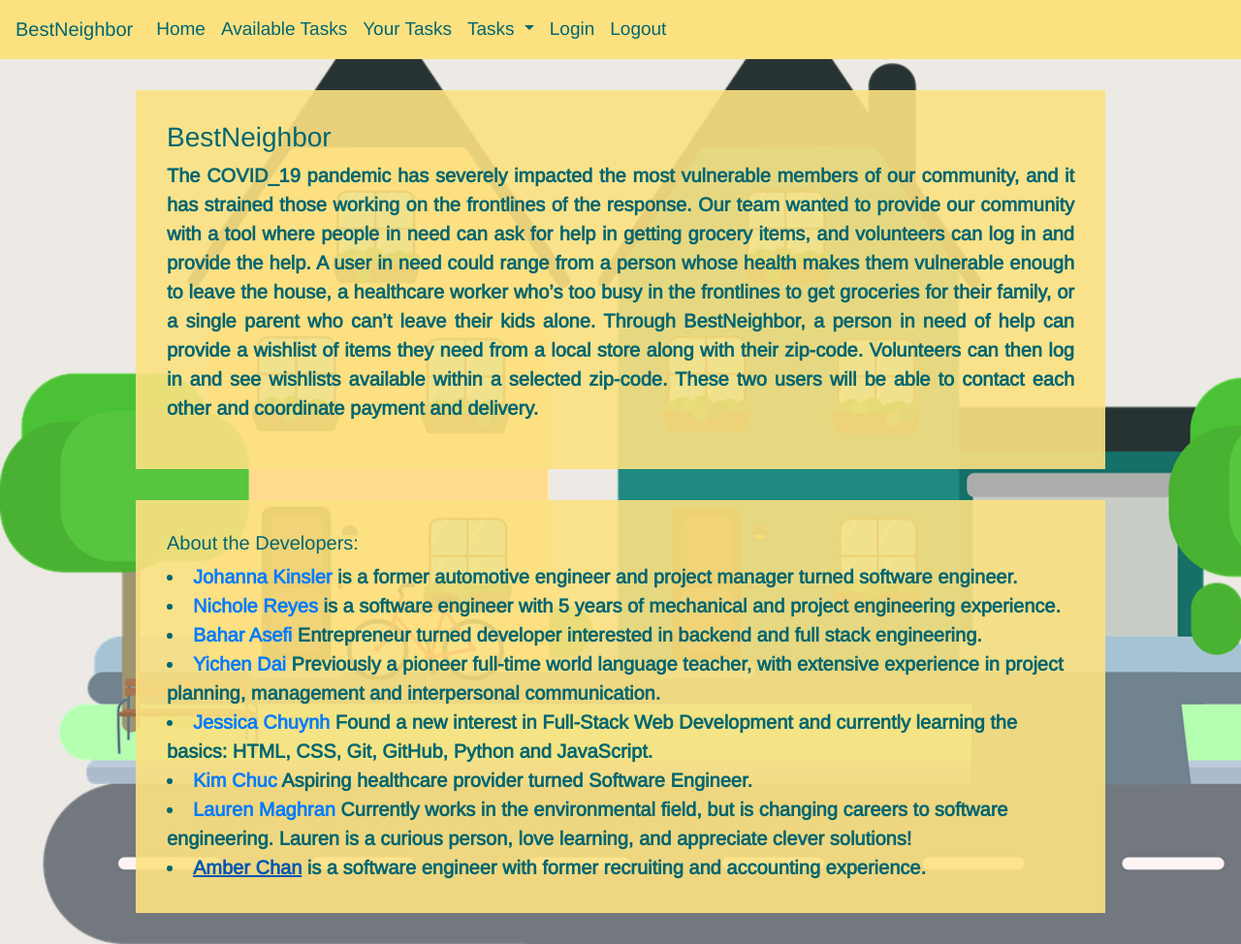
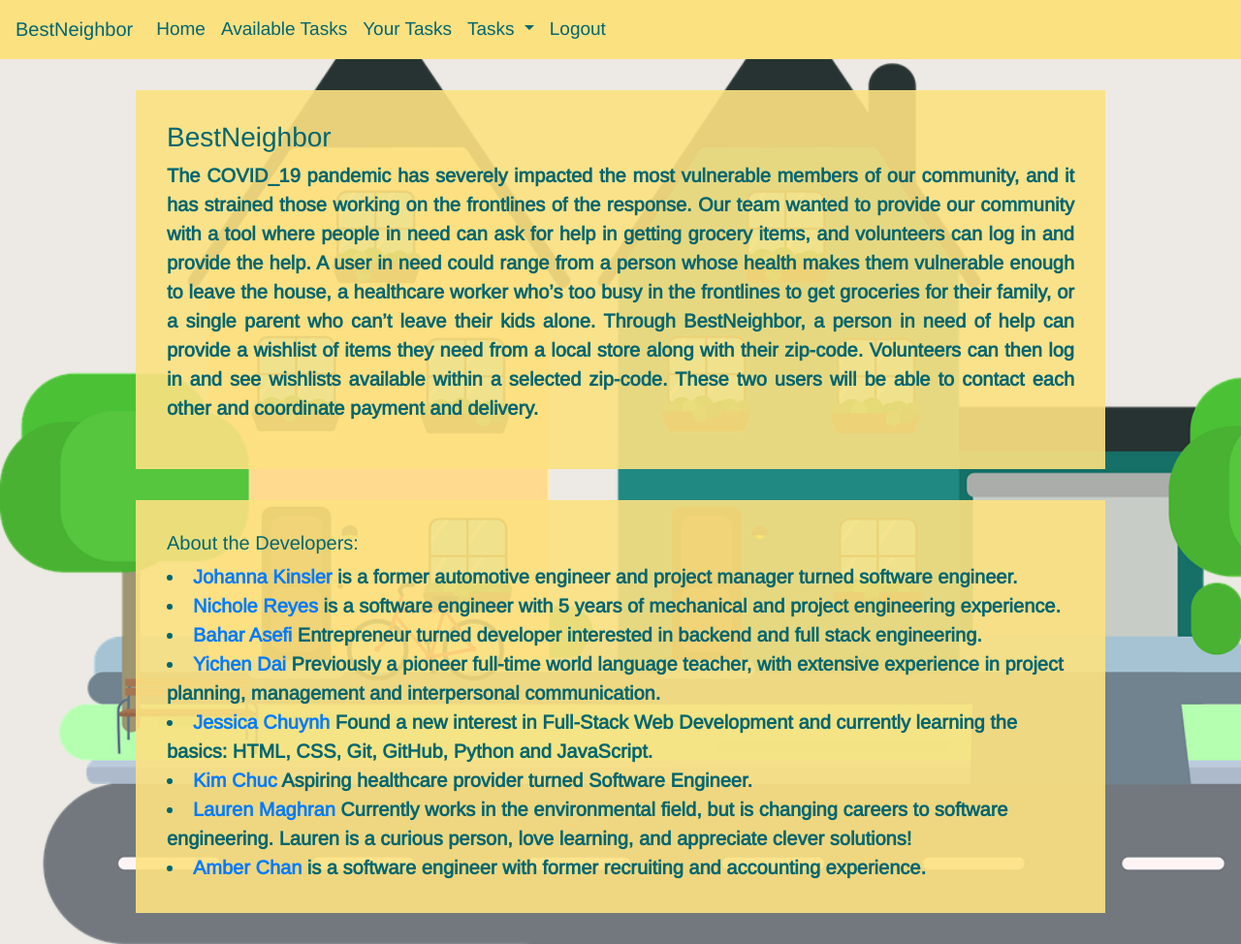
Before and after one commit to Hackbright-Covid-19-Hackathon/hack-covid-19, a Flask app: page /about in a window 1280 px wide. Shown: the whole page at 97% size. Run offline with Flask 2, Linux system fonts and the light colour scheme; the visitor is signed in with stand-in values (Sample User, id 1); some libraries are stand-ins or nearby versions.

Commit message:
fixed bug with links on about and navbar

```diff
--- a/templates/about.html
+++ b/templates/about.html
@@ -11,25 +11,22 @@
 {% block content %}
     <div id="about-box" class="mx-auto" style="width: 1000px;">
         <h3>BestNeighbor</h3>
-        <div>
             <p class="text-justify">
                 The COVID_19 pandemic has severely impacted the most vulnerable members of our community, and it has strained those working on the frontlines of the response. Our team wanted to provide our community with a tool where people in need can ask for help in getting grocery items, and volunteers can log in and provide the help.
                 A user in need could range from a person whose health makes them vulnerable enough to leave the house, a healthcare worker who’s too busy in the frontlines to get groceries for their family, or a single parent who can’t leave their kids alone.
                 Through BestNeighbor, a person in need of help can provide a wishlist of items they need from a local store along with their zip-code. Volunteers can then log in and see wishlists available within a selected zip-code. These two users will be able to contact each other and coordinate payment and delivery.
             </p>
-        </div>
     </div>
     <div id="developers-box" class="mx-auto" style="width: 1000px;">
         <h5>About the Developers:</h5>
-        <li><a href="https://www.linkedin.com/in/johanna-kinsler-76562463/" class="stretched-link">Johanna Kinsler</a> is a former automotive engineer and project manager turned software engineer.</li>
-        <li><a href="https://www.linkedin.com/in/nicholereyes/" class="stretched-link">Nichole Reyes</a> is a software engineer with 5 years of mechanical and project engineering experience.</li>
-        <li><a href="https://www.linkedin.com/in/bahar-asefi-19154218a/" class="stretched-link">Bahar Asefi</a> Entrepreneur turned developer interested in backend and full stack engineering.</li>
-        <li><a href="https://www.linkedin.com/in/daiyichen/" class="stretched-link">Yichen Dai</a> Previously a pioneer full-time world language teacher, with extensive experience in project planning, management and interpersonal communication.</li>
-        <li><a href="https://www.linkedin.com/in/jessicachauhuynh/" class="stretched-link">Jessica Chuynh</a> Found a new interest in Full-Stack Web Development and currently learning the basics: HTML, CSS, Git, GitHub, Python and JavaScript.</li>
-        <li><a href="https://www.linkedin.com/in/kimberlymchuc/" class="stretched-link">Kim Chuc</a> Aspiring healthcare provider turned Software Engineer.</li>
-        <li><a href="https://www.linkedin.com/in/lauren-maghran/" class="stretched-link">Lauren Maghran</a> Currently works in the environmental field, but is changing careers to software engineering. Lauren is a curious person, love learning, and appreciate clever solutions!</li>
-        <li><a href="https://www.linkedin.com/in/amber-chan-38634396" class="stretched-link">Amber Chan</a> is a software engineer with former recruiting and accounting experience.</li>
-
+        <li><a href="https://www.linkedin.com/in/johanna-kinsler-76562463/">Johanna Kinsler</a> is a former automotive engineer and project manager turned software engineer.</li>
+        <li><a href="https://www.linkedin.com/in/nicholereyes/">Nichole Reyes</a> is a software engineer with 5 years of mechanical and project engineering experience.</li>
+        <li><a href="https://www.linkedin.com/in/bahar-asefi-19154218a/">Bahar Asefi</a> Entrepreneur turned developer interested in backend and full stack engineering.</li>
+        <li><a href="https://www.linkedin.com/in/daiyichen/">Yichen Dai</a> Previously a pioneer full-time world language teacher, with extensive experience in project planning, management and interpersonal communication.</li>
+        <li><a href="https://www.linkedin.com/in/jessicachauhuynh/">Jessica Chuynh</a> Found a new interest in Full-Stack Web Development and currently learning the basics: HTML, CSS, Git, GitHub, Python and JavaScript.</li>
+        <li><a href="https://www.linkedin.com/in/kimberlymchuc/">Kim Chuc</a> Aspiring healthcare provider turned Software Engineer.</li>
+        <li><a href="https://www.linkedin.com/in/lauren-maghran/">Lauren Maghran</a> Currently works in the environmental field, but is changing careers to software engineering. Lauren is a curious person, love learning, and appreciate clever solutions!</li>
+        <li><a href="https://www.linkedin.com/in/amber-chan-38634396">Amber Chan</a> is a software engineer with former recruiting and accounting experience.</li>
     </div>
 
 
--- a/templates/navbar-pre-login.html
+++ b/templates/navbar-pre-login.html
@@ -1,5 +1,5 @@
 <nav class="navbar navbar-expand-lg">
-  <a class="navbar-brand" href="#">BestNeighbor</a>
+  <a class="navbar-brand" href="/">BestNeighbor</a>
   <div class="collapse navbar-collapse d-flex flex-row-reverse" id="navbarNavDropdown">
     <ul class="navbar-nav">
         <li class="nav-item active">
@@ -10,7 +10,7 @@
             <a class="nav-link" href="/about">About</a>
         </li>
         <li class="nav-item">
-            <a class="nav-link" href="/login">Login</a>
+            <a class="nav-link" href="/">Login</a>
         </li>
         <li class="nav-item">
             <a class="nav-link" href="/register">Register</a>
--- a/templates/navbar.html
+++ b/templates/navbar.html
@@ -1,5 +1,5 @@
 <nav class="navbar navbar-expand-lg">
-  <a class="navbar-brand" href="#">BestNeighbor</a>
+  <a class="navbar-brand" href="/">BestNeighbor</a>
   <button class="navbar-toggler" type="button" data-toggle="collapse" data-target="#navbarNavDropdown" aria-controls="navbarNavDropdown" aria-expanded="false" aria-label="Toggle navigation">
     <span class="navbar-toggler-icon"></span>
   </button>
@@ -25,10 +25,7 @@
         </div>
       </li>
       <li class="nav-item">
-        <a class="nav-link" href="#">Login</a>
-      </li>
-      <li class="nav-item">
-        <a class="nav-link" href="#">Logout</a>
+        <a class="nav-link" href="/logout">Logout</a>
       </li>
     </ul>
   </div>
```
